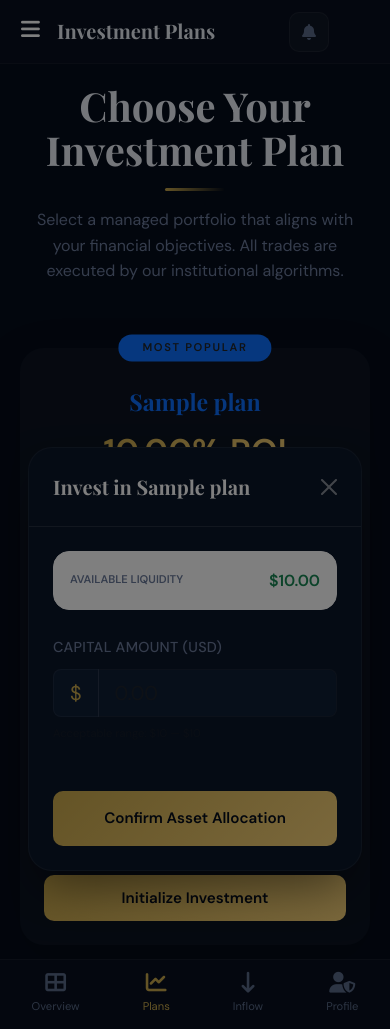
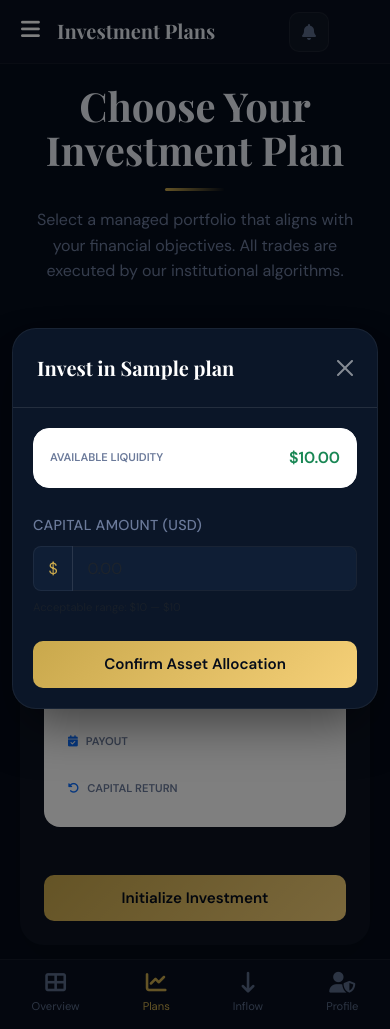
Before and after one commit to nextackantamineharri-tech/prestigue, a Flask app: page /dashboard/invest in a window 390 px wide, after a click on "Initialize Investment". Run offline with Flask 3, Linux system fonts and the light colour scheme; a user stored in the database is signed in; tables that the repository leaves empty hold one stand-in row (values such as "Sample post"); some libraries are stand-ins or nearby versions.

Commit message:
fix: mobile modal stacking context on invest page, live dashboard stats, Tidio chat widget added to all pages

```diff
--- a/app/routes/dashboard.py
+++ b/app/routes/dashboard.py
@@ -17,19 +17,47 @@ dashboard_bp = Blueprint('dashboard', __name__)
 @dashboard_bp.route('/')
 @login_required
 def index():
-    # Placeholder for recent transactions and statistics
-    # In future phases, these will pull from Transaction and Investment models
+    # Fetch active investments
+    active_invs = UserInvestment.query.filter_by(user_id=current_user.id, status='active').all()
+    active_investments = sum(inv.amount for inv in active_invs)
+
+    # Fetch pending withdrawals
+    pending_withs = Withdrawal.query.filter_by(user_id=current_user.id, status='pending').all()
+    pending_withdrawals = sum(w.amount for w in pending_withs)
+
     stats = {
         'total_deposits': current_user.total_deposited,
-        'active_investments': 0, # Placeholder
+        'active_investments': active_investments,
         'total_profit': current_user.total_profit,
-        'pending_withdrawals': 0, # Placeholder
+        'pending_withdrawals': pending_withdrawals,
         'total_withdrawn': current_user.total_withdrawn,
-        'referral_earnings': 0, # Placeholder
+        'referral_earnings': current_user.referral_bonus,
         'account_balance': current_user.account_balance,
     }
 
-    recent_transactions = [] # Placeholder
+    # Fetch recent transactions (deposits + withdrawals)
+    deposits = Deposit.query.filter_by(user_id=current_user.id).order_by(Deposit.created_at.desc()).limit(5).all()
+    withdrawals = Withdrawal.query.filter_by(user_id=current_user.id).order_by(Withdrawal.created_at.desc()).limit(5).all()
+
+    txs = []
+    for d in deposits:
+        txs.append({
+            'type': 'deposit',
+            'amount': d.amount,
+            'created_at': d.created_at,
+            'status': d.status
+        })
+    for w in withdrawals:
+        txs.append({
+            'type': 'withdrawal',
+            'amount': w.amount,
+            'created_at': w.created_at,
+            'status': w.status
+        })
+
+    # Sort by created_at desc and take top 5
+    txs.sort(key=lambda x: x['created_at'], reverse=True)
+    recent_transactions = txs[:5]
 
     return render_template('dashboard/index.html', title='Dashboard', stats=stats, transactions=recent_transactions)
 
--- a/app/templates/base.html
+++ b/app/templates/base.html
@@ -190,6 +190,8 @@
             }
         });
     </script>
+    <!-- Tidio Live Chat -->
+    <script src="//code.tidio.co/0gxacanmvnyeedjwbdnvlymnoqgxvpza.js" async></script>
     {% block scripts %}{% endblock %}
 </body>
 </html>
--- a/app/templates/dashboard/dashboard_base.html
+++ b/app/templates/dashboard/dashboard_base.html
@@ -436,6 +436,8 @@
             }
         });
     </script>
+    <!-- Tidio Live Chat -->
+    <script src="//code.tidio.co/0gxacanmvnyeedjwbdnvlymnoqgxvpza.js" async></script>
     {% block scripts %}{% endblock %}
 </body>
 </html>
--- a/app/templates/dashboard/index.html
+++ b/app/templates/dashboard/index.html
@@ -147,7 +147,7 @@
                                 </div>
                                 <div class="text-end">
                                     <p class="small fw-bold mb-0 text-white">${{ "{:,.2f}".format(tx.amount) }}</p>
-                                    <span class="badge rounded-pill extra-small px-2 py-1 {{ 'bg-success bg-opacity-10 text-success' if tx.status == 'approved' else ('bg-warning bg-opacity-10 text-warning' if tx.status == 'pending' else 'bg-danger bg-opacity-10 text-danger') }}">
+                                    <span class="badge rounded-pill extra-small px-2 py-1 {{ 'bg-success bg-opacity-10 text-success' if tx.status in ['approved', 'paid'] else ('bg-warning bg-opacity-10 text-warning' if tx.status == 'pending' else 'bg-danger bg-opacity-10 text-danger') }}">
                                         {{ tx.status }}
                                     </span>
                                 </div>
--- a/app/templates/dashboard/invest.html
+++ b/app/templates/dashboard/invest.html
@@ -12,7 +12,7 @@
 <div class="row g-4 animate-up" style="animation-delay: 0.1s;">
     {% for plan in plans %}
     <div class="col-md-6 col-lg-4">
-        <div class="glass-card p-4 h-100 position-relative border-0 {{ 'border border-primary border-opacity-50 shadow-lg' if plan.is_featured else '' }}" style="transition: transform 0.3s ease;">
+        <div class="glass-card p-4 h-100 position-relative border-0 {{ 'border border-primary border-opacity-50 shadow-lg' if plan.is_featured else '' }}">
             {% if plan.is_featured %}
                 <span class="position-absolute top-0 start-50 translate-middle badge rounded-pill bg-primary text-dark px-4 py-2 extra-small fw-bold letter-spacing-widest">
                     MOST POPULAR
@@ -60,10 +60,21 @@
             </div>
         </div>
     </div>
+    {% else %}
+    <div class="col-12 text-center py-5">
+        <div class="bg-white bg-opacity-5 rounded-circle d-flex align-items-center justify-content-center mx-auto mb-4" style="width: 100px; height: 100px;">
+            <i class="fas fa-folder-open text-primary opacity-25 fa-3x"></i>
+        </div>
+        <h4 class="fw-bold">No Plans Available</h4>
+        <p class="text-muted">Our analysts are currently updating the investment strategies. Please check back later.</p>
+    </div>
+    {% endfor %}
+</div>
 
-    <!-- Investment Modal Redesign -->
-    <div class="modal fade" id="investModal{{ plan.id }}" tabindex="-1">
-        <div class="modal-dialog modal-dialog-centered">
+<!-- Investment Modals (Outside Stacking Context for Mobile Support) -->
+{% for plan in plans %}
+<div class="modal fade" id="investModal{{ plan.id }}" tabindex="-1" aria-hidden="true">
+    <div class="modal-dialog modal-dialog-centered modal-dialog-scrollable">
         <div class="modal-content glass-card border-0 shadow-2xl">
             <div class="modal-header border-bottom border-white border-opacity-10 p-4">
                 <h5 class="modal-title fw-bold text-white" style="font-family: 'Playfair Display', serif;">Invest in {{ plan.name }}</h5>
@@ -85,7 +96,7 @@
                             <span class="input-group-text bg-dark bg-opacity-50 border-end-0 text-primary">$</span>
                             {{ form.amount(class="form-control border-start-0", placeholder="0.00", min=plan.min_amount, max=plan.max_amount) }}
                         </div>
-                            <div class="form-text extra-small opacity-50 mt-2">
+                        <div class="form-text extra-small opacity-75 mt-2">
                             Acceptable range: ${{ "{:,.0f}".format(plan.min_amount) }} — ${{ "{:,.0f}".format(plan.max_amount) }}
                         </div>
                     </div>
@@ -100,21 +111,42 @@
         </div>
     </div>
 </div>
-    {% else %}
-    <div class="col-12 text-center py-5">
-        <div class="bg-white bg-opacity-5 rounded-circle d-flex align-items-center justify-content-center mx-auto mb-4" style="width: 100px; height: 100px;">
-            <i class="fas fa-folder-open text-primary opacity-25 fa-3x"></i>
-        </div>
-        <h4 class="fw-bold">No Plans Available</h4>
-        <p class="text-muted">Our analysts are currently updating the investment strategies. Please check back later.</p>
-    </div>
 {% endfor %}
-</div>
 
 <style>
     .letter-spacing-widest { letter-spacing: 0.15em; }
     .extra-small { font-size: 0.75rem; }
     .shadow-2xl { box-shadow: 0 25px 50px -12px rgba(0, 0, 0, 0.5); }
+
+    /* Mobile modal fixes */
+    @media (max-width: 575.98px) {
+        .modal-dialog {
+            margin: 0.75rem;
+        }
+        .modal-body.p-4.p-md-5 {
+            padding: 1.25rem !important;
+        }
+        .modal .input-group-lg .form-control,
+        .modal .input-group-lg .input-group-text {
+            font-size: 1rem;
+            padding: 0.6rem 0.9rem;
+        }
+        .modal .btn-lg.py-3 {
+            padding-top: 0.75rem !important;
+            padding-bottom: 0.75rem !important;
+        }
+        .modal .d-grid.mt-5 {
+            margin-top: 1.5rem !important;
+        }
+    }
+
+    /* Plan card hover — no transform (avoids stacking context clipping modals) */
+    .glass-card {
+        transition: border-color 0.3s ease, box-shadow 0.3s ease;
+    }
+    .glass-card:hover {
+        border-color: rgba(201, 168, 76, 0.3);
+    }
 </style>
 {% endblock %}
 
```
Also changed, not shown: 1 other file. Lines whose indentation alone changed are shown as unchanged.
